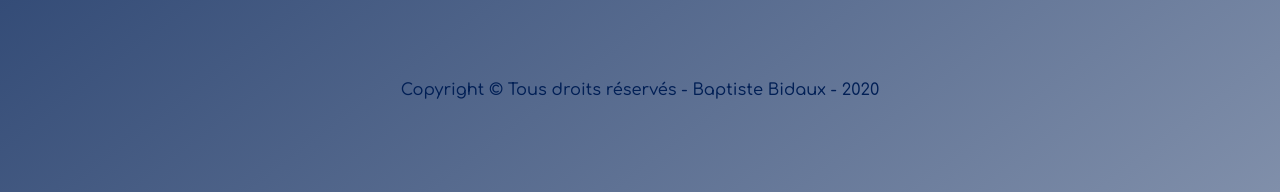
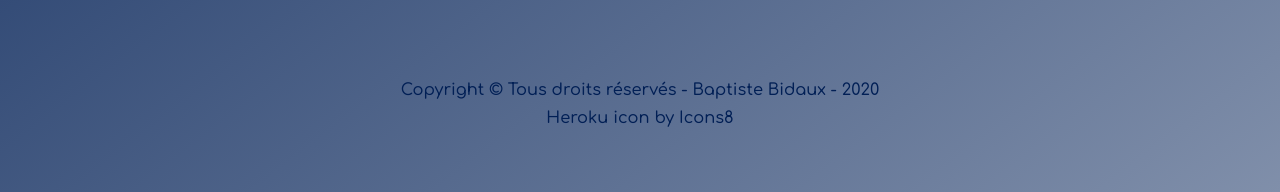
Before and after one commit to Baptiste-76/cv-en-ligne, a Symfony app: template templates/main/show.html.twig in a window 1280 px wide. Shown: the part 784-976 px from the top of the page. Run offline with Twig, Linux system fonts and the light colour scheme; the template is opened without the code that fills it, so the values that code supplies are empty; some libraries are stand-ins or nearby versions; some web fonts are replaced.

Commit message:
Ajout d'Heroku dans les technos Backend + Mentions légales

```diff
--- a/templates/base.html.twig
+++ b/templates/base.html.twig
@@ -73,6 +73,9 @@
 
         <div class="footer text-center pt-2" style="margin-bottom: 0 !important;">
             <h5>Copyright &copy; Tous droits réservés - Baptiste Bidaux - {{ "now" | date("Y")}}</h5>
+            <h5>
+                <a href="https://icons8.com/icon/32343/heroku" style="color: #011f55;">Heroku icon by Icons8</a>
+            </h5>
         </div>
 
 
```
